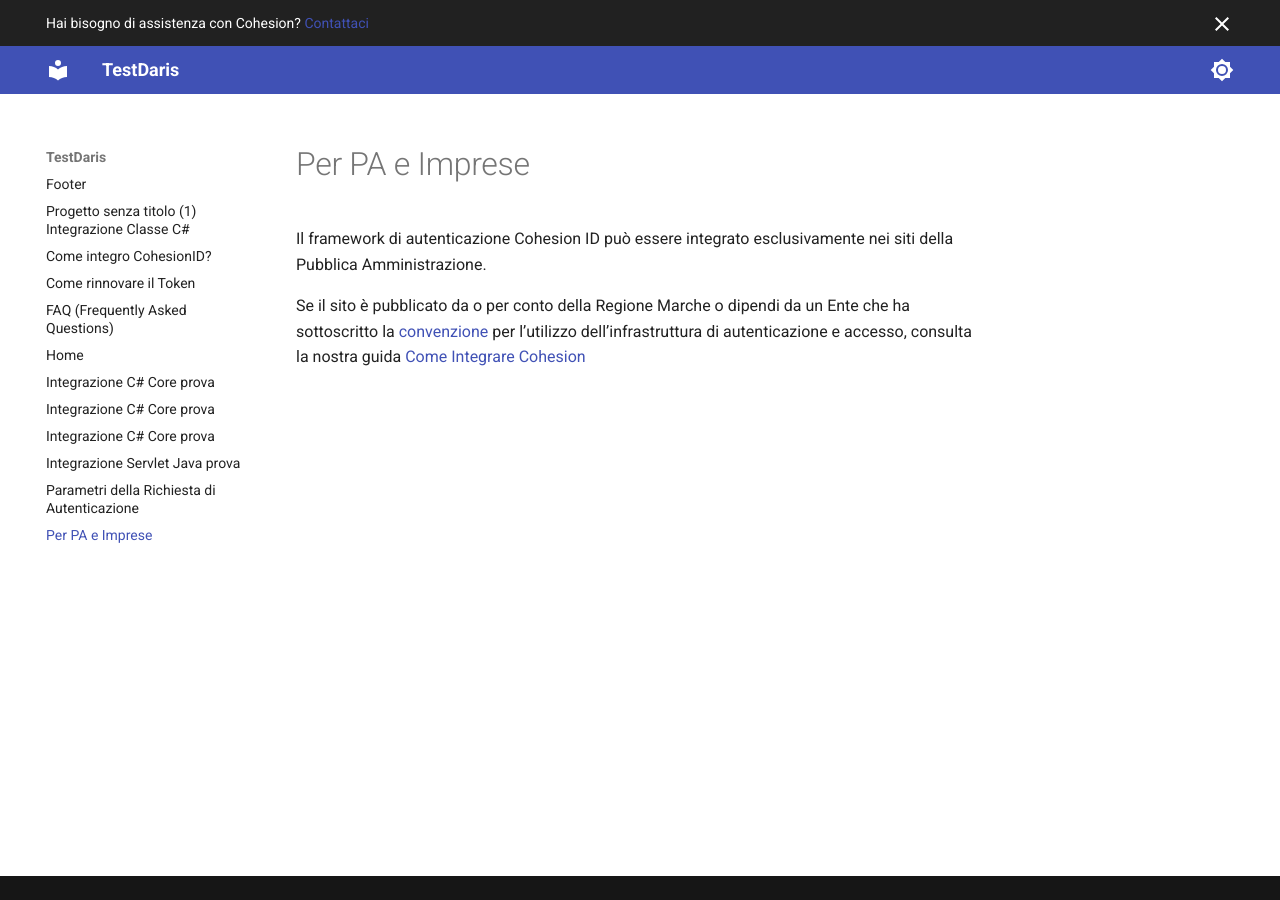
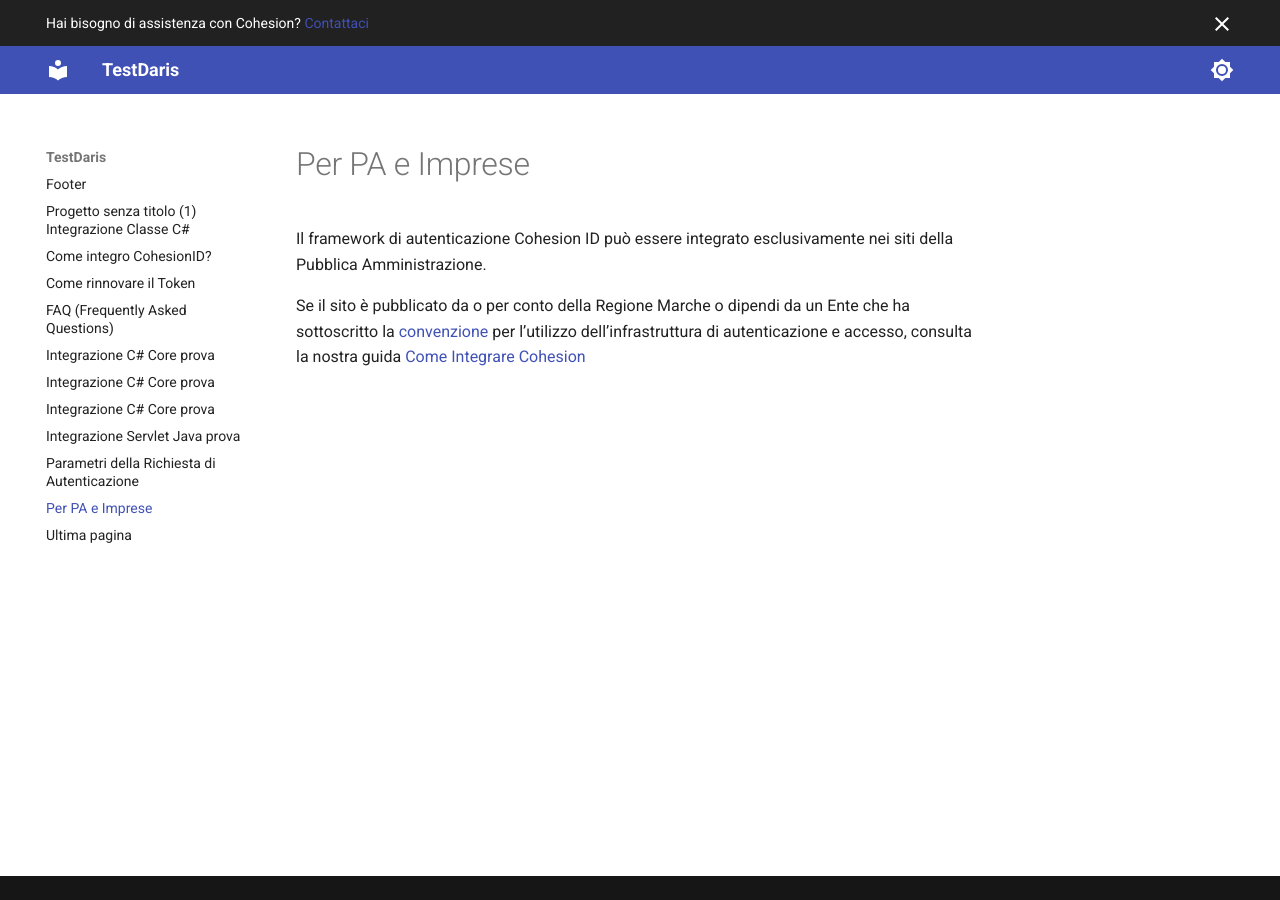
Before and after one commit to DarisCappelletti/TestDaris, an MkDocs documentation site: the page built from docs/Per-PA-e-Imprese.md, in a window 1280 px wide. Built offline with MkDocs 1.6.1 and Material for MkDocs 9.7.7, drawn with Linux system fonts in a browser that asks for light colours.

Commit message:
Update mkdocs.yml

```diff
--- a/mkdocs.yml
+++ b/mkdocs.yml
@@ -36,7 +36,7 @@
 
 nav:
     - ...
-    - index.md
+    - Ultima pagina: index.md
 
 markdown_extensions:
   - admonition
```
